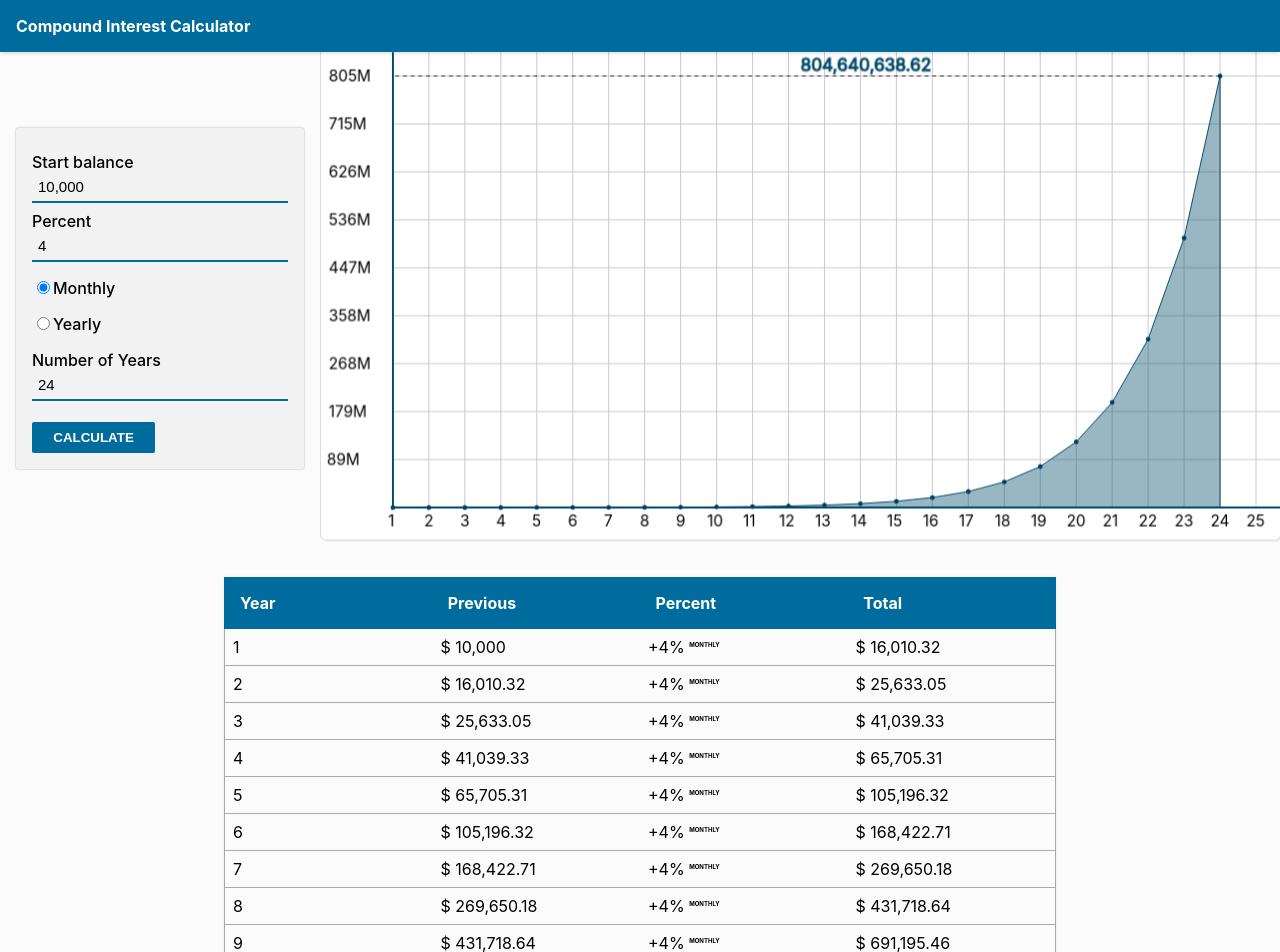
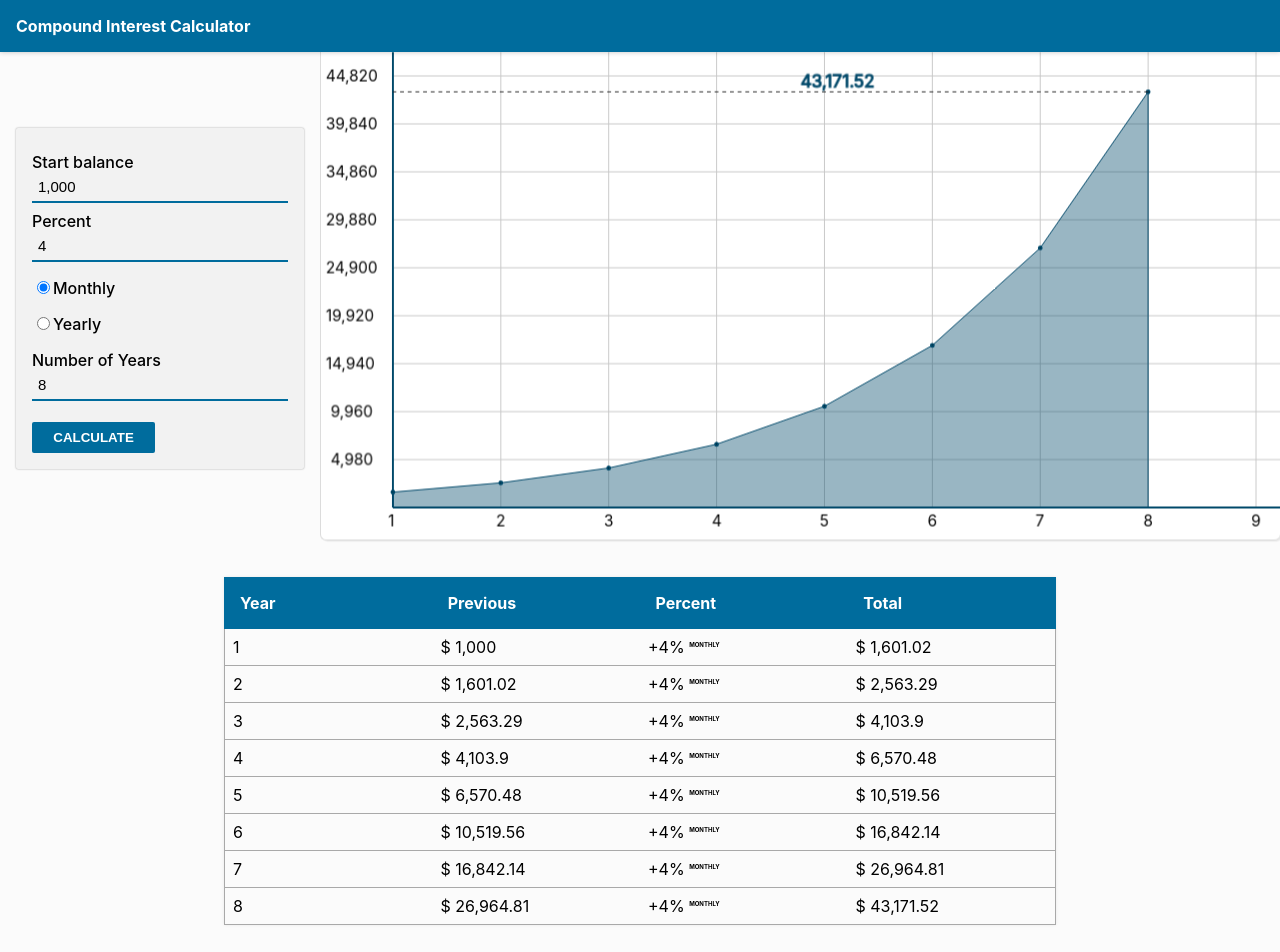
Before and after one commit to epoj44/Interest, a React (Create React App) app: page / in a window 1280 px wide. Shown: the top 952 px of the page. Built offline with nearby package versions, Linux system fonts and the light colour scheme.

Commit message:
Initial values

```diff
--- a/src/modules/App.js
+++ b/src/modules/App.js
@@ -7,7 +7,7 @@ import Graph from './Graph';
 class App extends React.Component {
   constructor(props){
       super(props);
-      this.state = {balance: "10,000", percent: 4, MY: "Month", period: 24, data: undefined}
+      this.state = {balance: "1,000", percent: 4, MY: "Month", period: 8, data: undefined}
   }
 
   formCalculate = (inputs) => {
```
